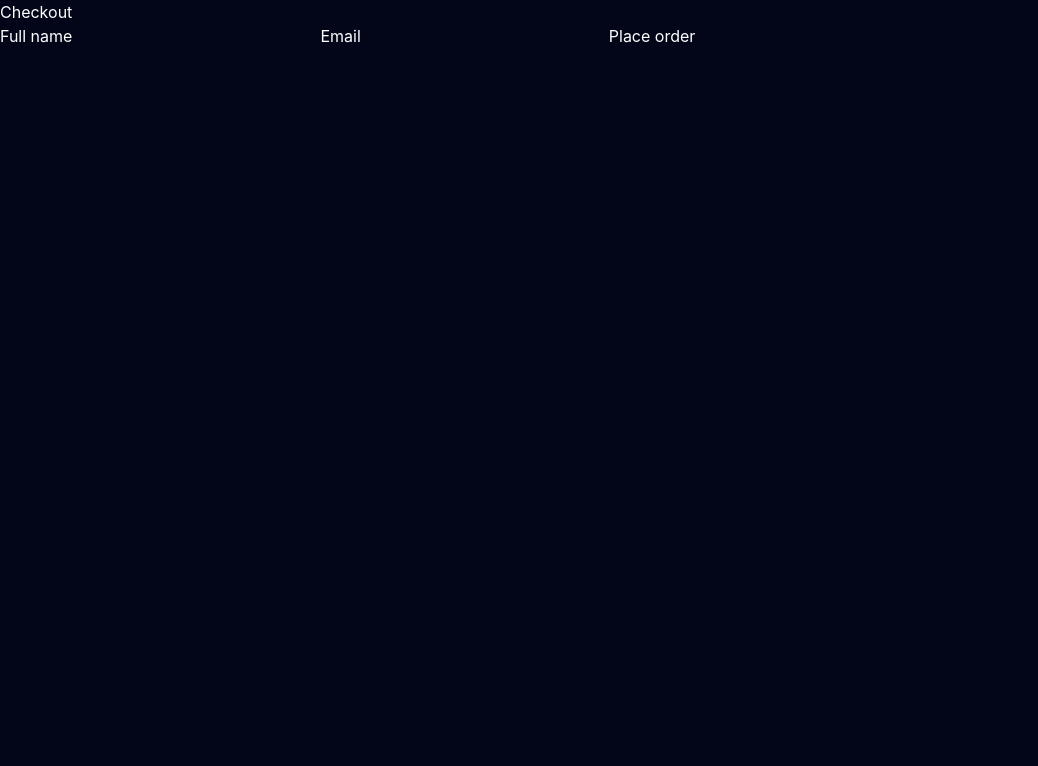
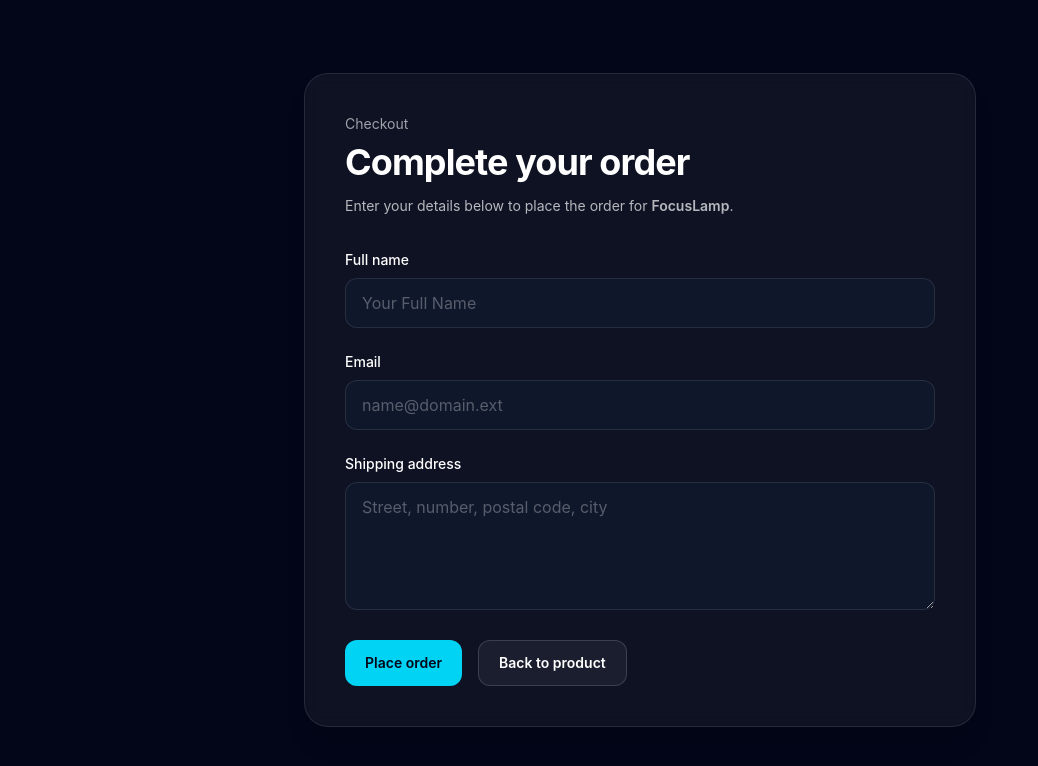
Before and after one commit to ozaprzalka/basic-product-funnel-sample, a React (Vite) app: page /checkout in a window 1280 px wide. Shown: the top 766 px of the page, without its empty margins (0-1038 px from the left). Built offline with nearby package versions, Linux system fonts and the light colour scheme.

Commit message:
refactor(pages): checkout page layout

```diff
--- a/src/pages/CheckoutPage.tsx
+++ b/src/pages/CheckoutPage.tsx
@@ -1,7 +1,37 @@
 import { useState } from 'react';
 
+import Button from '@/components/Button';
+import Section from '@/components/Section';
+
+import { cn } from '@/utils/cn';
+
+//----------------------------------------------------------------------------//
+
+interface FormState {
+  fullName: string;
+  email: string;
+  address: string;
+}
+
+const getInitialState = (): FormState => ({
+  fullName: '',
+  email: '',
+  address: '',
+});
+
+const baseInputClassName =
+  'w-full rounded-xl border border-white/10 bg-slate-900 px-4 py-3 text-white transition outline-none placeholder:text-white/30 focus:border-cyan-400';
+
+// min-h-11 w-full rounded-xl border border-white/10 bg-slate-900 px-4 py-3 text-white transition outline-none placeholder:text-white/30 focus:border-cyan-400
+// min-h-32 w-full rounded-xl border border-white/10 bg-slate-900 px-4 py-3 text-white transition outline-none placeholder:text-white/30 focus:border-cyan-400
+
 export default function CheckoutPage() {
+  const [form, setForm] = useState<FormState>(getInitialState());
   const [submitted, setSubmitted] = useState(false);
+
+  function updateField<K extends keyof FormState>(key: K, value: FormState[K]) {
+    setForm((prev) => ({ ...prev, [key]: value }));
+  }
 
   function handleSubmit(e: React.SubmitEvent) {
     e.preventDefault();
@@ -9,24 +39,97 @@ export default function CheckoutPage() {
   }
 
   return (
-    <main>
-      <h1>Checkout</h1>
+    <main className="min-h-screen bg-slate-950 text-white">
+      <Section className="flex min-h-screen items-center">
+        <div className="mx-auto w-full max-w-2xl rounded-3xl border border-white/10 bg-white/5 p-8 shadow-xl backdrop-blur-sm sm:p-10">
+          <div className="mb-8">
+            <p className="text-sm text-white/60">Checkout</p>
 
-      <form onSubmit={handleSubmit}>
-        <label>
-          Full name
-          <input name="fullName" />
-        </label>
+            <h1 className="mt-2 text-3xl font-bold tracking-tight sm:text-4xl">
+              Complete your order
+            </h1>
 
-        <label>
-          Email
-          <input name="email" type="email" />
-        </label>
+            <p className="mt-3 text-sm leading-6 text-white/70">
+              Enter your details below to place the order for{' '}
+              <span className="font-semibold">FocusLamp</span>.
+            </p>
+          </div>
 
-        <button type="submit">Place order</button>
-      </form>
+          <form className="space-y-6" onSubmit={handleSubmit}>
+            <div>
+              <label
+                htmlFor="fullName"
+                className="mb-2 block text-sm font-medium text-white"
+              >
+                Full name
+              </label>
+              <input
+                id="fullName"
+                name="fullName"
+                value={form.fullName}
+                onChange={(e) => updateField('fullName', e.target.value)}
+                className={cn(baseInputClassName, 'min-h-11')}
+                placeholder="Your Full Name"
+                required
+              />
+            </div>
 
-      {submitted && <p>Order placed.</p>}
+            <div>
+              <label
+                htmlFor="email"
+                className="mb-2 block text-sm font-medium text-white"
+              >
+                Email
+              </label>
+
+              <input
+                id="email"
+                name="email"
+                type="email"
+                value={form.email}
+                onChange={(e) => updateField('email', e.target.value)}
+                className={cn(baseInputClassName, 'min-h-11')}
+                placeholder="name@domain.ext"
+                required
+              />
+            </div>
+
+            <div>
+              <label
+                htmlFor="address"
+                className="mb-2 block text-sm font-medium text-white"
+              >
+                Shipping address
+              </label>
+              <textarea
+                id="address"
+                name="address"
+                value={form.address}
+                onChange={(e) => updateField('address', e.target.value)}
+                className={cn(baseInputClassName, 'min-h-32')}
+                placeholder="Street, number, postal code, city"
+                required
+              />
+            </div>
+
+            <div className="flex flex-wrap gap-4">
+              <Button type="submit">Place order</Button>
+              <Button to="/product" variant="ghost">
+                Back to product
+              </Button>
+            </div>
+          </form>
+
+          {submitted && (
+            <div
+              role="status"
+              className="mt-6 rounded-2xl border border-emerald-400/20 bg-emerald-400/10 px-4 py-4 text-sm text-emerald-300"
+            >
+              Order placed successfully.
+            </div>
+          )}
+        </div>
+      </Section>
     </main>
   );
 }
```
